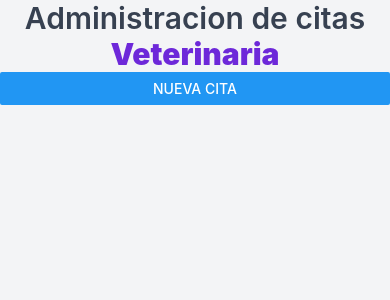
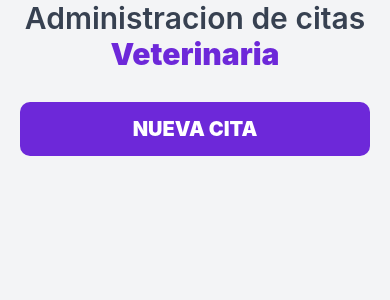
Before and after one commit to eltictacdicta/citas, a React Native app: screen / in a window 390 px wide. Shown: the top 300 px of the page. Built offline with nearby package versions, Linux system fonts and the light colour scheme.

Commit message:
Empezamos a trabajar con Hooks y componentes de React

```diff
--- a/App.tsx
+++ b/App.tsx
@@ -1,27 +1,37 @@
-import React from 'react';
+import React, { useState } from 'react';
 import {
   SafeAreaView,
   Text,
   StyleSheet,
-  Button
+  Pressable
 } from 'react-native';
 
+
+import Formulario from './src/components/Formulario';
+
 function App(): JSX.Element {
-  const nombre="Javier Trujillo"
+
+  const [modalVisible, setModalVisible] = useState(false)
   return (
     <SafeAreaView style={styles.container}>
       <Text style={styles.titulo}>Administracion de citas{' '}
       <Text style={styles.tituloBold}>Veterinaria</Text>
       </Text>
+      <Pressable
+        onPress={() => {setModalVisible(true)}}
+        style={styles.btnNuevaCita}
+      >
+        <Text
+        style={styles.btnTextoNuevaCita}
+        >
+          Nueva cita
+        </Text>
+      </Pressable>
 
-      <Button
-      title='Nueva cita'
-      onPress={() => {
-         console.log('Presionastes el botón')
-      }
+      <Formulario
+        modalVisible={modalVisible}
+      />
 
-      }
-      ></Button>
     </SafeAreaView>
   );
 
@@ -43,6 +53,21 @@ const styles = StyleSheet.create({
     fontWeight: '900',
     color: '#6D28D9'
 
+  },
+  btnNuevaCita: {
+    backgroundColor:'#6D28D9',
+    padding: 15,
+    marginTop:30,
+    marginLeft:20,
+    marginRight:20,
+    borderRadius:10
+  },
+  btnTextoNuevaCita:{
+    textAlign:'center',
+    color:'#FFF',
+    fontSize:20,
+    fontWeight:'900',
+    textTransform: 'uppercase'
   }
 })
 
--- a/package.json
+++ b/package.json
@@ -29,6 +29,7 @@
     "metro-react-native-babel-preset": "0.73.7",
     "prettier": "^2.4.1",
     "react-test-renderer": "18.2.0",
+    "react-native-flipper": "^0.138.0",
     "typescript": "4.8.4"
   },
   "jest": {
--- /dev/null
+++ b/src/components/Formulario.jsx
@@ -0,0 +1,22 @@
+import React from 'react'
+import {
+    Modal,
+    Text,
+    SafeAreaView
+} from 'react-native'
+
+const Formulario = ({modalVisible}) => {
+  return (
+    <SafeAreaView>
+      <Modal
+        animationType='slide'
+        visible={modalVisible}
+      >
+         <Text>Desde Modal</Text>
+      </Modal>
+    </SafeAreaView>
+
+  )
+}
+
+export default Formulario
```
Also changed, not shown: 1 other file (tests, documents, lock files or other folders).
